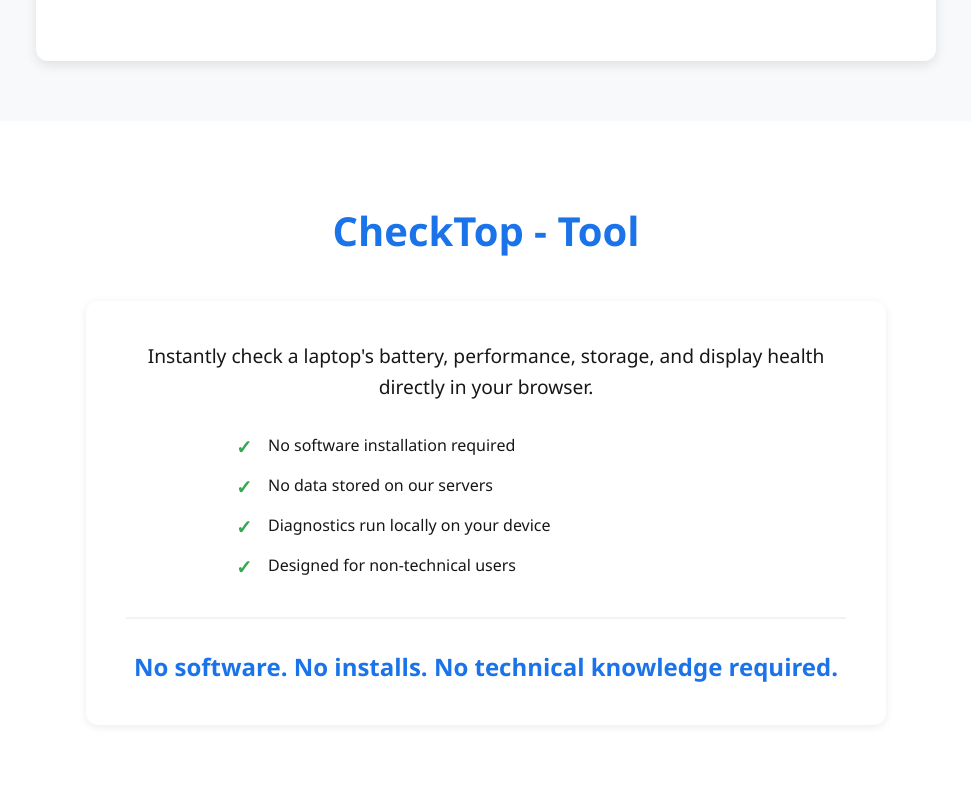
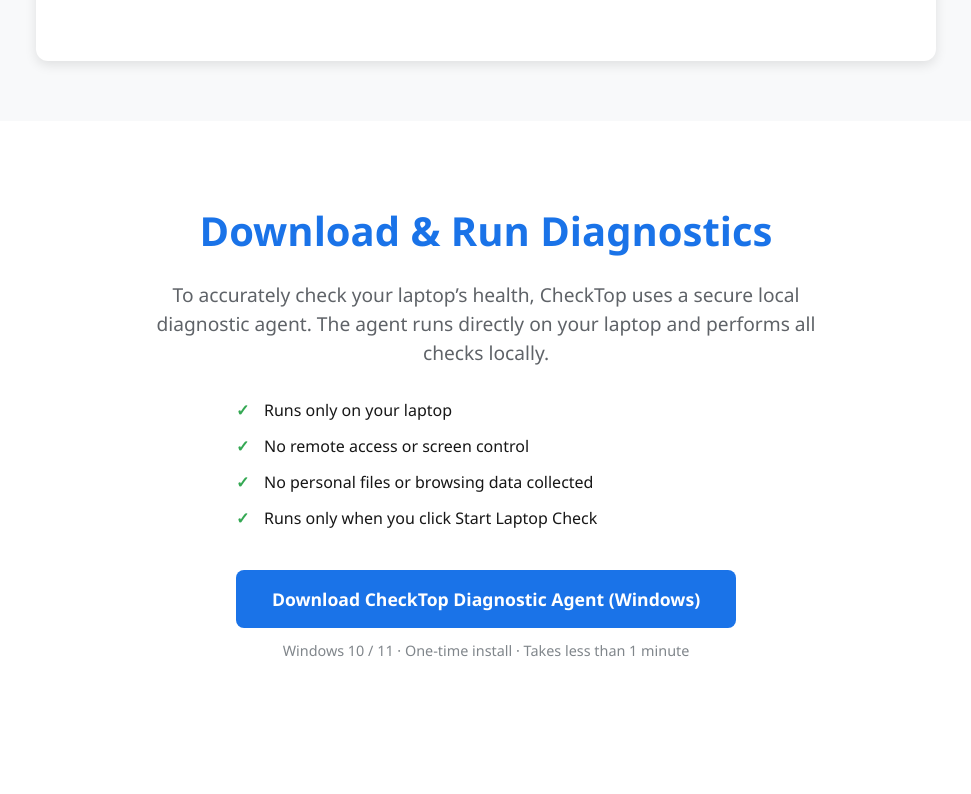
Before and after one commit to saqibmurtaza/CheckTop, a Next.js app in the folder frontend/: page / in a window 1280 px wide. Shown: the part 686-1480 px from the top of the page, without its empty margins (154-1125 px from the left). Built offline with nearby package versions, Linux system fonts and the light colour scheme.

Commit message:
Agent-Download Section in UX integrated

```diff
--- a/frontend/src/app/page.tsx
+++ b/frontend/src/app/page.tsx
@@ -226,7 +226,11 @@
           </div>
 
           <button
-            onClick={handleStartDiagnostics}
+            // onClick={handleStartDiagnostics}
+            onClick={() => {
+              alert("Please install the CheckTop Diagnostic Agent first.");
+            }}
+
             disabled={status === "running"}
             style={{
               background: "#ff6b35",
@@ -447,6 +451,64 @@
         </div>
       </section>
 
+      {/* Download Agent Section */}
+<section style={{ padding: "80px 20px", background: "#ffffff" }}>
+  <div style={{ maxWidth: "900px", margin: "0 auto", textAlign: "center" }}>
+    <h2 style={{ fontSize: "2.5rem", fontWeight: 700, marginBottom: "20px", color: "#1a73e8" }}>
+      Download & Run Diagnostics
+    </h2>
+
+    <p style={{ fontSize: "1.2rem", color: "#5f6368", maxWidth: "700px", margin: "0 auto 30px" }}>
+      To accurately check your laptop’s health, CheckTop uses a secure local diagnostic agent.
+      The agent runs directly on your laptop and performs all checks locally.
+    </p>
+
+    {/* Trust bullets */}
+    <div style={{ maxWidth: "500px", margin: "0 auto 40px", textAlign: "left" }}>
+      {[
+        "Runs only on your laptop",
+        "No remote access or screen control",
+        "No personal files or browsing data collected",
+        "Runs only when you click Start Laptop Check"
+      ].map((item, index) => (
+        <div key={index} style={{ marginBottom: "12px", paddingLeft: "28px", position: "relative" }}>
+          <span style={{
+            position: "absolute",
+            left: 0,
+            color: "#34a853",
+            fontWeight: "bold"
+          }}>
+            ✓
+          </span>
+          {item}
+        </div>
+      ))}
+    </div>
+
+    {/* Download Button */}
+    <a
+      href="/downloads/CheckTop-Diagnostic-Agent.exe"
+      style={{
+        display: "inline-block",
+        background: "#1a73e8",
+        color: "white",
+        padding: "16px 36px",
+        borderRadius: "8px",
+        fontSize: "1.1rem",
+        fontWeight: 600,
+        textDecoration: "none"
+      }}
+    >
+      Download CheckTop Diagnostic Agent (Windows)
+    </a>
+
+    <div style={{ marginTop: "12px", fontSize: "0.9rem", color: "#80868b" }}>
+      Windows 10 / 11 · One-time install · Takes less than 1 minute
+    </div>
+  </div>
+</section>
+
+
       {/* Tool Description Section */}
       <section style={{ padding: "80px 20px" }}>
         <div style={{ maxWidth: "900px", margin: "0 auto" }}>
@@ -467,7 +529,7 @@
             </p>
 
             <div style={{ textAlign: "left", maxWidth: "500px", margin: "0 auto" }}>
-              {["No software installation required", "No data stored on our servers", "Diagnostics run locally on your device", "Designed for non-technical users"].map((item, index) => (
+              {["One-time secure agent installation required", "No data stored on our servers", "Diagnostics run locally on your device", "Designed for non-technical users"].map((item, index) => (
                 <div key={index} style={{ marginBottom: "16px", paddingLeft: "32px", position: "relative" }}>
                   <div style={{ position: "absolute", left: 0, color: "#34a853", fontWeight: "bold", fontSize: "1.2rem" }}>✓</div>
                   <span>{item}</span>
@@ -476,7 +538,7 @@
             </div>
 
             <div style={{ fontSize: "1.5rem", fontWeight: 600, textAlign: "center", color: "#1a73e8", marginTop: "40px", paddingTop: "30px", borderTop: "2px solid #f1f3f4" }}>
-              No software. No installs. No technical knowledge required.
+              One-time install. No technical knowledge required.
             </div>
           </div>
         </div>
```
Also changed, not shown: frontend/src/config/env.ts (+0 -9 lines).
